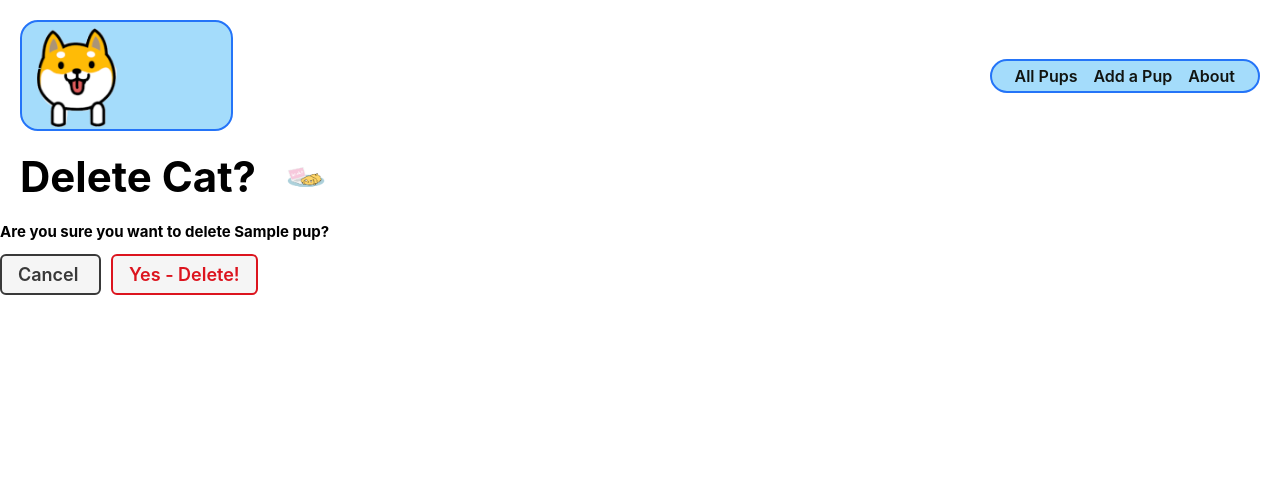
After one commit to danyeric123/pupcollector, a Django app: page /pups/1/delete/ in a window 1280 px wide. The commit adds this page. Shown: the top 494 px of the page. Run offline with Django 3.2, Linux system fonts and the light colour scheme; tables that the repository leaves empty hold one stand-in row (values such as "Sample post").

Commit message:
part 3 completed

```diff
--- a/main_app/models.py
+++ b/main_app/models.py
@@ -1,4 +1,5 @@
 from django.db import models
+from django.urls import reverse
 
 # Create your models here.
 
@@ -7,3 +8,10 @@ class Pup(models.Model):
   breed = models.CharField(max_length=100)
   description = models.TextField(max_length=250)
   age = models.IntegerField()
+
+  def __str__(self):
+    return self.name
+
+  # Add this method
+  def get_absolute_url(self):
+    return reverse('pups_detail', kwargs={'pup_id': self.id})
--- a/main_app/static/css/base.css
+++ b/main_app/static/css/base.css
@@ -243,8 +243,6 @@ nav li {
   .header-logo-container {
     /* visual fix to help align logo */
     padding-top: 6px;
-    width: 256px;
-    height: 35px;
   }
 
   @supports (-webkit-backdrop-filter: none) or (backdrop-filter: none) {
--- a/main_app/templates/base.html
+++ b/main_app/templates/base.html
@@ -20,17 +20,17 @@
     <div class="header-logo-container">
       <a href="/">
         <img
-          src="{% static 'images/kawaii.svg' %}"
+          src="{% static 'images/kawaii_puppy_logo.png' %}"
           alt="The Pup Collector Logo"
-          width="100px"
-          style="border-radius: 70%;"
+          width="80px"
         >
       </a>
     </div>
     <nav>
       <ul>
-        <li><a href="/pups">All Pups</a></li>
-        <li><a href="/about">About</a></li>
+        <li><a href="{% url 'pups_index' %}">All Pups</a></li>
+        <li><a href="{% url 'pups_create' %}">Add a Pup</a></li>
+        <li><a href="{% url 'about' %}">About</a></li>
       </ul>
     </nav>
   </header>
--- /dev/null
+++ b/main_app/templates/main_app/pup_confirm_delete.html
@@ -0,0 +1,23 @@
+{% extends 'base.html' %}
+{% load static %}
+
+{% block content %}
+
+<div class="page-header">
+  <h1>Delete Cat?</h1>
+  <img src="{% static 'images/dog_computer.png' %}" alt="A dog using a computer"/>
+</div>
+<h2>Are you sure you want to delete {{ object.name }}?</h2>
+
+<form action="" method="POST" class="form">
+  {% csrf_token %}
+  <a
+    href="{% url 'pups_detail' pup.id %}"
+    class="btn secondary"
+  >
+    Cancel
+  </a>
+  <button type="submit" class="btn danger">Yes - Delete!</button>
+</form>
+
+{% endblock %}
--- a/main_app/templates/pups/detail.html
+++ b/main_app/templates/pups/detail.html
@@ -26,6 +26,10 @@
       <h2>A {{ pup.breed }} pup.</h2>
     {% endif %}
     <p>{{ pup.description }}</p>
+    <div class="pup-actions">
+      <a href="{% url 'pups_update' pup.id %}" class="btn warn">Edit</a>
+      <a href="{% url 'pups_delete' pup.id %}" class="btn danger">Delete</a>
+    </div>
   </div>
 </section>
 
--- a/main_app/urls.py
+++ b/main_app/urls.py
@@ -5,5 +5,8 @@ urlpatterns = [
   path('', views.home, name='home'),
   path('about/', views.about,name='about'),
   path('pups/', views.pups_index, name='pups_index'),
-  path('pups/<int:pk>',views.pups_detail,name='pups_detail')
+  path('pups/<int:pk>',views.pups_detail,name='pups_detail'),
+  path('pups/create/', views.PupCreate.as_view(), name='pups_create'),
+  path('pups/<int:pk>/update/', views.PupUpdate.as_view(), name='pups_update'),
+  path('pups/<int:pk>/delete/', views.PupDelete.as_view(), name='pups_delete'),
 ]
--- a/main_app/views.py
+++ b/main_app/views.py
@@ -1,5 +1,6 @@
 from main_app.models import Pup
 from django.shortcuts import render
+from django.views.generic.edit import CreateView, UpdateView, DeleteView
 
 # Create your views here.
 def home(request):
@@ -7,6 +8,20 @@ def home(request):
 
 def about(request):
   return render(request, 'about.html')
+
+class PupCreate(CreateView):
+  model = Pup
+  fields = ['name', 'breed', 'description', 'age']
+  success_url = '/pups/'
+
+class PupUpdate(UpdateView):
+  model = Pup
+  # Let's disallow the renaming of a cat by excluding the name field!
+  fields = ['breed', 'description', 'age']
+
+class PupDelete(DeleteView):
+  model = Pup
+  success_url = '/pups/'
 
 # class Pup:  # Note that parens are optional if not inheriting from another class
 #   def __init__(self, name, breed, description, age):
--- a/pupcollector/urls.py
+++ b/pupcollector/urls.py
@@ -19,4 +19,5 @@ from django.urls import path, include
 urlpatterns = [
     path('admin/', admin.site.urls),
     path('', include('main_app.urls')),
+
 ]
```
Also changed, not shown: main_app/static/css/form.css (added, +39 -0 lines), main_app/templates/404.html (added, +10 -0 lines), main_app/templates/500.html (added, +10 -0 lines), main_app/templates/main_app/pup_form.html (added, +35 -0 lines), main_app/static/images/404_image.jpeg (added), main_app/static/images/dog_computer.png (added), main_app/static/images/dog_relaxing.jpeg (added), main_app/static/images/dogs.png (added), main_app/static/images/dogs_playing.png (added), main_app/static/images/kawaii_banner.png (added), main_app/static/images/kawaii_puppy_logo.png (added), main_app/static/images/peanut_farm.jpeg (added).
